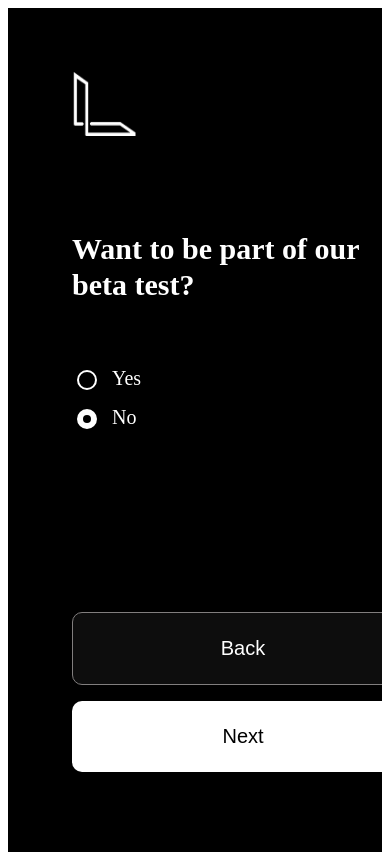
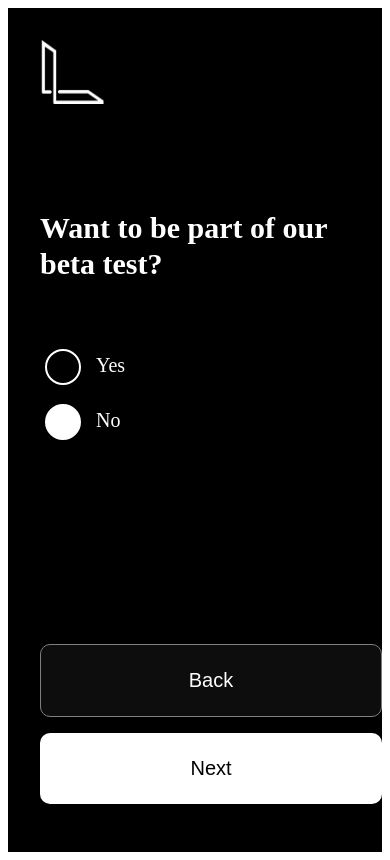
Before and after one commit to ujjwalpandey922/lineup, a Next.js app: page /BetaSignupForm in a window 390 px wide. Built offline with nearby package versions, Linux system fonts and the light colour scheme.

Commit message:
fix: onboarding responsiveness

```diff
--- a/src/components/BetaSignup/BetaChoiceStep.module.css
+++ b/src/components/BetaSignup/BetaChoiceStep.module.css
@@ -46,7 +46,7 @@
 .radioGroup {
   display: flex;
   flex-direction: column;
-  gap: 1.5rem;
+  gap: 2.5rem;
   margin: 1.5rem 0 auto 0;
 }
 
@@ -59,8 +59,8 @@
 
 .radioInput {
   appearance: none;
-  width: 1.25rem;
-  height: 1.25rem;
+  width: 2.25rem;
+  height: 2.25rem;
   border: 2px solid #ffffff;
   border-radius: 50%;
   background-color: transparent;
@@ -72,18 +72,6 @@
 .radioInput:checked {
   background-color: #ffffff;
   border-color: #ffffff;
-}
-
-.radioInput:checked::after {
-  content: '';
-  position: absolute;
-  top: 50%;
-  left: 50%;
-  transform: translate(-50%, -50%);
-  width: 0.5rem;
-  height: 0.5rem;
-  background-color: #000000;
-  border-radius: 50%;
 }
 
 .radioInput:hover {
@@ -227,6 +215,7 @@
 @media (max-width: 480px) {
   .contentWrapper {
     gap: 1.5rem;
+    padding: 1rem;
   }
 
   .radioGroup {
--- a/src/components/BetaSignup/ThankYouStep.module.css
+++ b/src/components/BetaSignup/ThankYouStep.module.css
@@ -154,7 +154,6 @@
   .title {
     font-size: 4rem;
   }
-
   .subtitle {
     font-size: 2rem;
   }
--- a/src/components/BetaSignup/UserInfoStep.jsx
+++ b/src/components/BetaSignup/UserInfoStep.jsx
@@ -89,9 +89,6 @@ const UserInfoStep = ({
                   placeholder="Email address"
                 />
               </div>
-            </div>
-
-            <div className={styles.formRow}>
               <div className={styles.formGroup}>
                 <label htmlFor="surname" className={styles.label}>
                   Surname*
@@ -136,7 +133,6 @@ const UserInfoStep = ({
                 </div>
               </div>
             </div>
-
             {/* Navigation buttons */}
             <div className={styles.navigationContainer}>
               <button
--- a/src/components/BetaSignup/UserInfoStep.module.css
+++ b/src/components/BetaSignup/UserInfoStep.module.css
@@ -75,8 +75,8 @@
 .formRow {
   display: grid;
   grid-template-columns: 1fr 1fr;
-  gap: 1rem;
-  width: 80%;
+  gap: 2rem;
+  width: 85%;
 }
 
 .formGroup {
@@ -100,6 +100,7 @@
   color: #ffffff;
   font-size: 18px;
   transition: all 0.2s ease;
+  width: 100%;
 }
 
 .input::placeholder {
@@ -149,6 +150,7 @@
   color: #ffffff;
   font-size: 18px;
   transition: all 0.2s ease;
+  width: 100%;
 }
 
 .phoneInput::placeholder {
@@ -249,7 +251,6 @@
 .rightSection {
   width: 40%;
   position: relative;
-  background: red;
 }
 .phoneImage {
   height: 100%;
@@ -294,9 +295,9 @@
     padding: 1rem;
   }
 
-  .contentWrapper {
+  .wrapper {
     max-width: 100%;
-    gap: 2rem;
+    gap: 3rem;
   }
 
   .title {
@@ -322,8 +323,8 @@
 }
 
 @media (max-width: 480px) {
-  .contentWrapper {
-    gap: 1.5rem;
+  .wrapper {
+    padding: 1rem;
   }
 
   .form {
--- a/src/pages/BetaSignupForm.jsx
+++ b/src/pages/BetaSignupForm.jsx
@@ -39,11 +39,15 @@ const BetaSignupForm = () => {
     setIsSubmitting(true);
 
     try {
-      await axios.post('https://api.lineup-events.com/api/leads', formData);
+      const res = await axios.post(
+        'https://api.lineup-events.com/api/leads',
+        formData
+      );
+      if (res.status !== 201) throw new Error('Submission failed');
+
       setStep(3);
     } catch (error) {
       console.error('Submission error:', error);
-      // TODO: Add proper error handling (toast, etc.)
     } finally {
       setIsSubmitting(false);
     }
```
